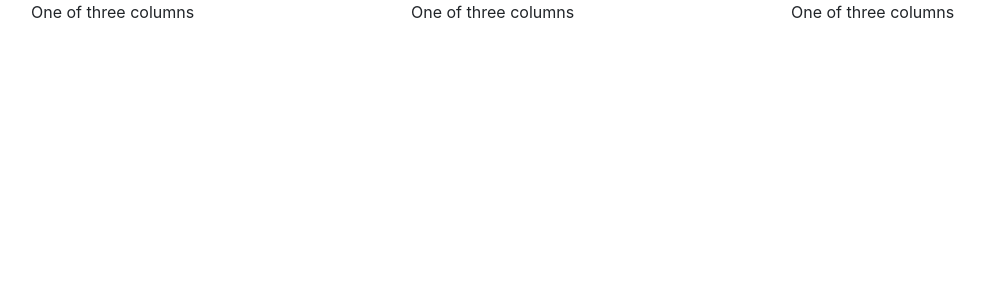
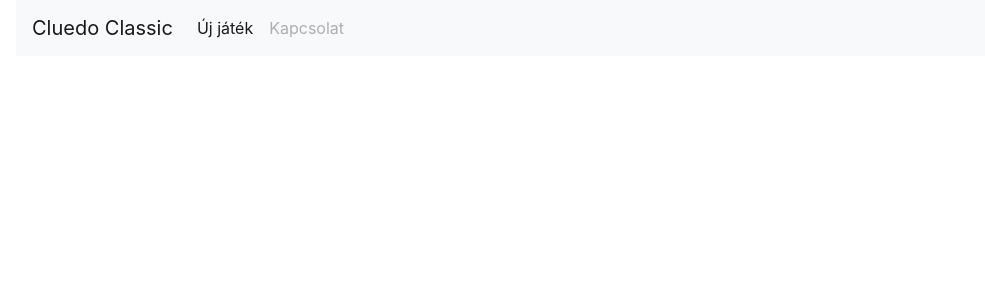
Before and after one commit to borysz/cluedo-sheet, an Angular app: page / in a window 1280 px wide. Shown: the top 300 px of the page, without its empty margins (54-1039 px from the left). Built offline with nearby package versions, Linux system fonts and the light colour scheme.

Commit message:
Init menu

```diff
--- a/src/app/app.component.html
+++ b/src/app/app.component.html
@@ -1,13 +1,22 @@
-<div class="container">
+<div class="container bootstrap-remove-container-paddings">
     <div class="row">
         <div class="col-sm">
-            One of three columns
-        </div>
-        <div class="col-sm">
-            One of three columns
-        </div>
-        <div class="col-sm">
-            One of three columns
+            <nav class="navbar navbar-expand-lg navbar-light bg-light">
+                <a class="navbar-brand" href="#">Cluedo Classic</a>
+                <button class="navbar-toggler" type="button" data-toggle="collapse" data-target="#navbarNav" aria-controls="navbarNav" aria-expanded="false" aria-label="Toggle navigation">
+          <span class="navbar-toggler-icon"></span>
+        </button>
+                <div class="collapse navbar-collapse" id="navbarNav">
+                    <ul class="navbar-nav">
+                        <li class="nav-item active">
+                            <a class="nav-link" href="#">Új játék</a>
+                        </li>
+                        <li class="nav-item">
+                            <a class="nav-link disabled" href="#">Kapcsolat</a>
+                        </li>
+                    </ul>
+                </div>
+            </nav>
         </div>
     </div>
 </div>
--- a/src/styles.scss
+++ b/src/styles.scss
@@ -1,3 +1,6 @@
 /* You can add global styles to this file, and also import other style files */
 
 @import "~bootstrap/dist/css/bootstrap.css";
+.bootstrap-remove-container-paddings {
+    padding: 0 !important;
+}
```
